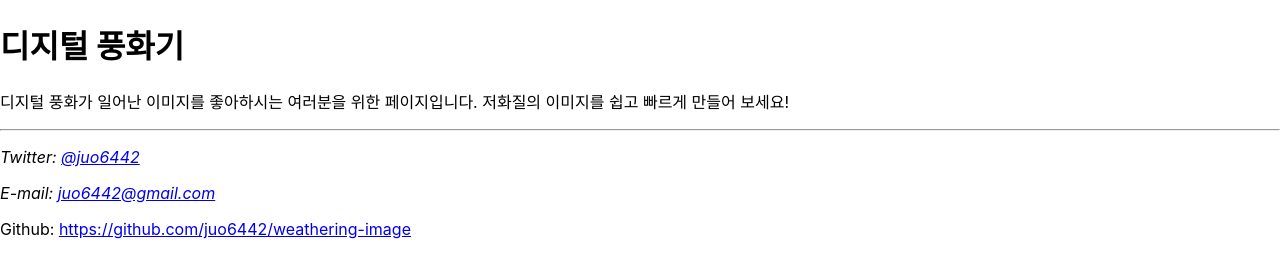
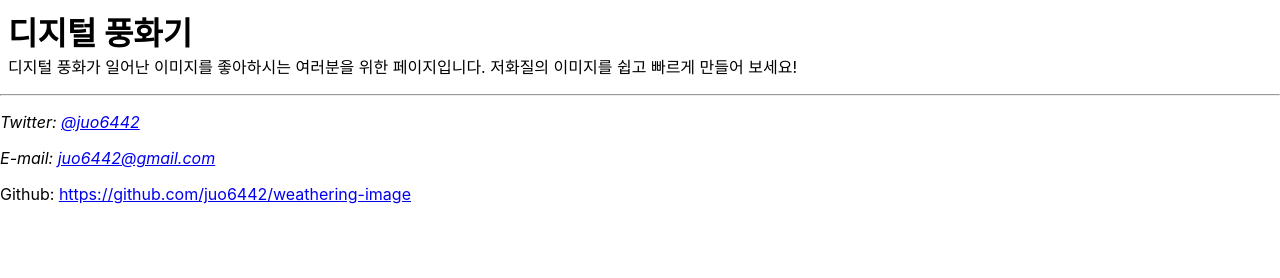
Before and after one commit to juo6442/weathering-image, a React app: page / in a window 1280 px wide. Built offline with nearby package versions, Linux system fonts and the light colour scheme.

Commit message:
Split header and footer into each files

```diff
--- /dev/null
+++ b/src/Footer.js
@@ -0,0 +1,17 @@
+import React from 'react';
+import './style.css';
+
+function Footer(props) {
+  return (
+    <footer>
+      <hr />
+      <address>
+        <p>Twitter: <a href="https://twitter.com/juo6442">@juo6442</a></p>
+        <p>E-mail: <a href="mailto:juo6442@gmail.com">juo6442@gmail.com</a></p>
+      </address>
+      <p>Github: <a href="https://github.com/juo6442/weathering-image">https://github.com/juo6442/weathering-image</a></p>
+    </footer>
+  );
+}
+
+export default Footer;
--- /dev/null
+++ b/src/Header.js
@@ -0,0 +1,13 @@
+import React from 'react';
+import './style.css';
+
+function Header(props) {
+  return (
+    <header>
+      <h1>{document.title}</h1>
+      <p>디지털 풍화가 일어난 이미지를 좋아하시는 여러분을 위한 페이지입니다. 저화질의 이미지를 쉽고 빠르게 만들어 보세요!</p>
+    </header>
+  );
+}
+
+export default Header;
--- a/src/index.js
+++ b/src/index.js
@@ -1,28 +1,8 @@
 import React from 'react';
 import ReactDOM from 'react-dom';
-import './index.css';
-
-function Header(props) {
-  return (
-    <header>
-      <h1>{document.title}</h1>
-      <p>디지털 풍화가 일어난 이미지를 좋아하시는 여러분을 위한 페이지입니다. 저화질의 이미지를 쉽고 빠르게 만들어 보세요!</p>
-    </header>
-  );
-}
-
-function Footer(props) {
-  return (
-    <footer>
-      <hr />
-      <address>
-        <p>Twitter: <a href="https://twitter.com/juo6442">@juo6442</a></p>
-        <p>E-mail: <a href="mailto:juo6442@gmail.com">juo6442@gmail.com</a></p>
-      </address>
-      <p>Github: <a href="https://github.com/juo6442/weathering-image">https://github.com/juo6442/weathering-image</a></p>
-    </footer>
-  );
-}
+import Header from './Header';
+import Footer from './Footer';
+import './style.css';
 
 function App(props) {
   return (
--- a/src/index.css
+++ b/src/style.css
@@ -1,8 +1,24 @@
 body {
   margin: 0;
+  padding: 0;
   font-family: -apple-system, BlinkMacSystemFont, 'Segoe UI', 'Roboto', 'Oxygen',
     'Ubuntu', 'Cantarell', 'Fira Sans', 'Droid Sans', 'Helvetica Neue',
     sans-serif;
   -webkit-font-smoothing: antialiased;
   -moz-osx-font-smoothing: grayscale;
 }
+
+header {
+  margin: 0;
+  padding: 0.5em;
+}
+
+header h1 {
+  margin: 0;
+  padding: 0;
+}
+
+header p {
+  margin: 0;
+  padding: 0;
+}
```
